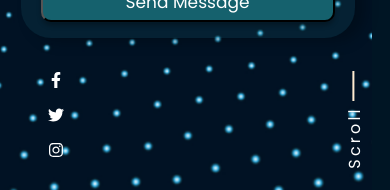
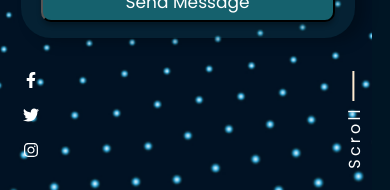
Before and after one commit to sarazaToussaint/Nassaty, a React (Create React App) app: page /Contact in a window 390 px wide. Shown: the part 1056-1246 px from the top of the page. Built offline with nearby package versions, Linux system fonts and the light colour scheme.

Commit message:
Make some change on the contact page mobile v

```diff
--- a/src/component/Contact.module.css
+++ b/src/component/Contact.module.css
@@ -190,4 +190,8 @@ footer {
   .scroll {
     margin-right: -13px;
   }
+
+  .socialMedia {
+    margin-left: 25px;
+  }
 }
```
